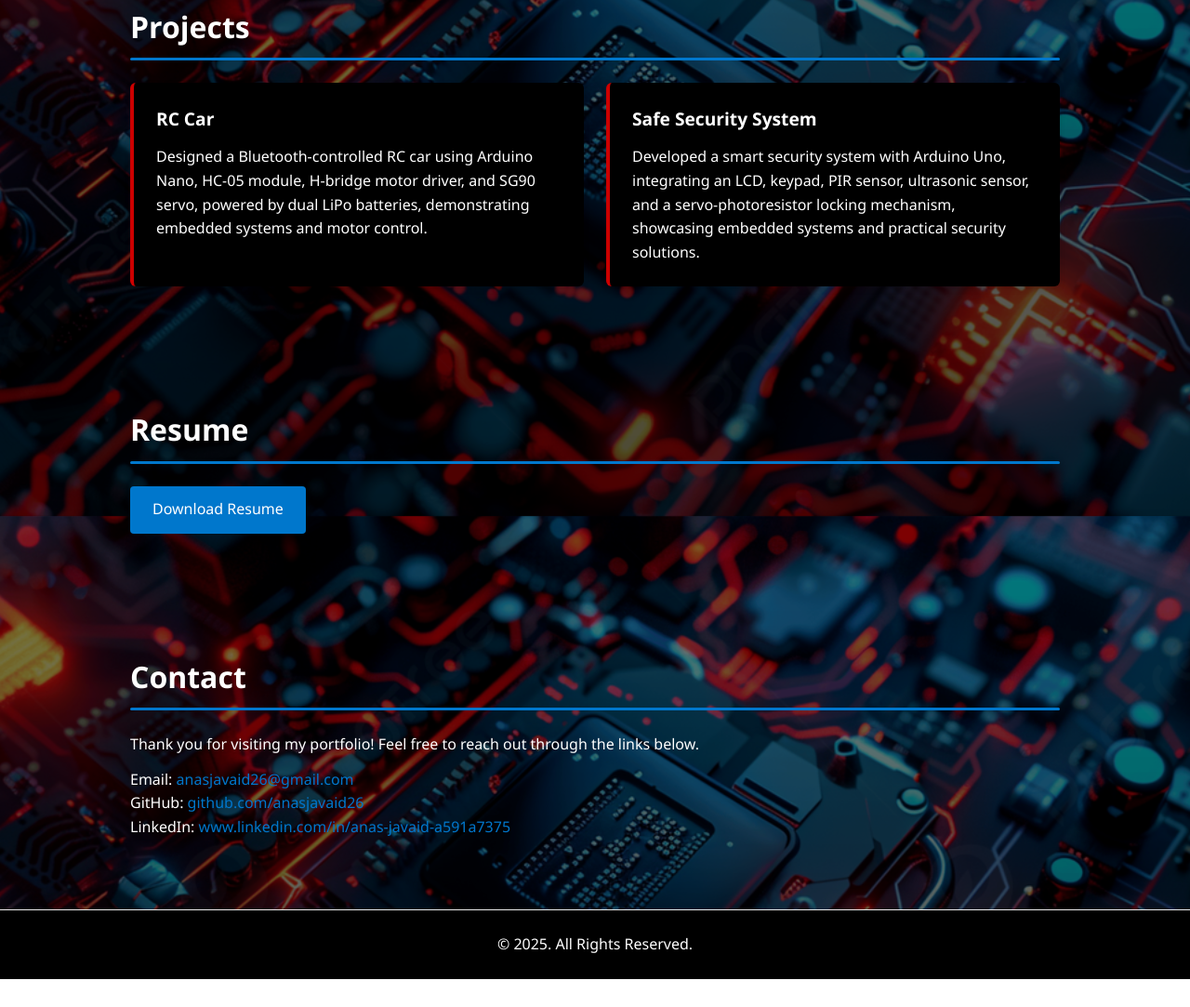
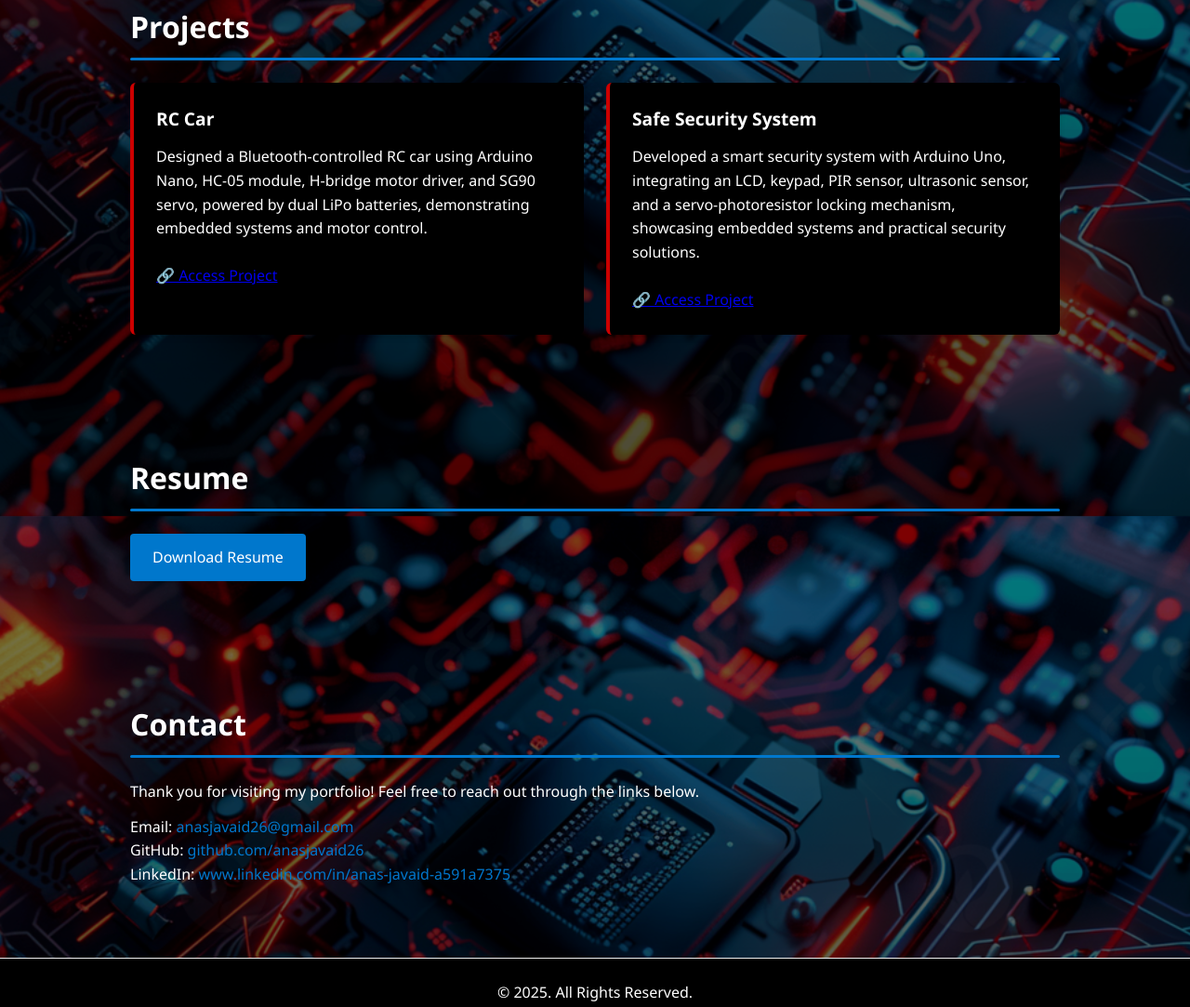
Before and after one commit to anasjavaid26/anasjavaid26.github.io, a plain HTML site: page index.html in a window 1280 px wide. Shown: the part 1045-2128 px from the top of the page at 93% size. Before the commit the page ends 2098 px from the top, so only its background shows below. Drawn offline with Linux system fonts and the light colour scheme.

Commit message:
Update index.html

```diff
--- a/index.html
+++ b/index.html
@@ -73,6 +73,10 @@
               Designed a Bluetooth-controlled RC car using Arduino Nano, HC-05 module, H-bridge motor driver, and SG90 servo,
               powered by dual LiPo batteries, demonstrating embedded systems and motor control.
             </p>
+            <br>
+            <p><a href="https://drive.google.com/drive/folders/1QLLhPL2P55Q24MgPg5RIfjYl77j7-GfX?usp=drive_link" target="_blank" class="project-link">
+          🔗 Access Project
+        </a></p>
           </div>
           <div class="project-item">
             <h3>Safe Security System</h3>
@@ -80,6 +84,10 @@
               Developed a smart security system with Arduino Uno, integrating an LCD, keypad, PIR sensor, ultrasonic sensor,
               and a servo-photoresistor locking mechanism, showcasing embedded systems and practical security solutions.
             </p>
+            <br>
+            <p><a href="https://drive.google.com/drive/folders/1R9h4gW77L6noTEu6Vmpp8JZokVj1kb4r?usp=drive_link" target="_blank" class="project-link">
+          🔗 Access Project
+        </a></p>
           </div>
         </div>
       </div>
```
